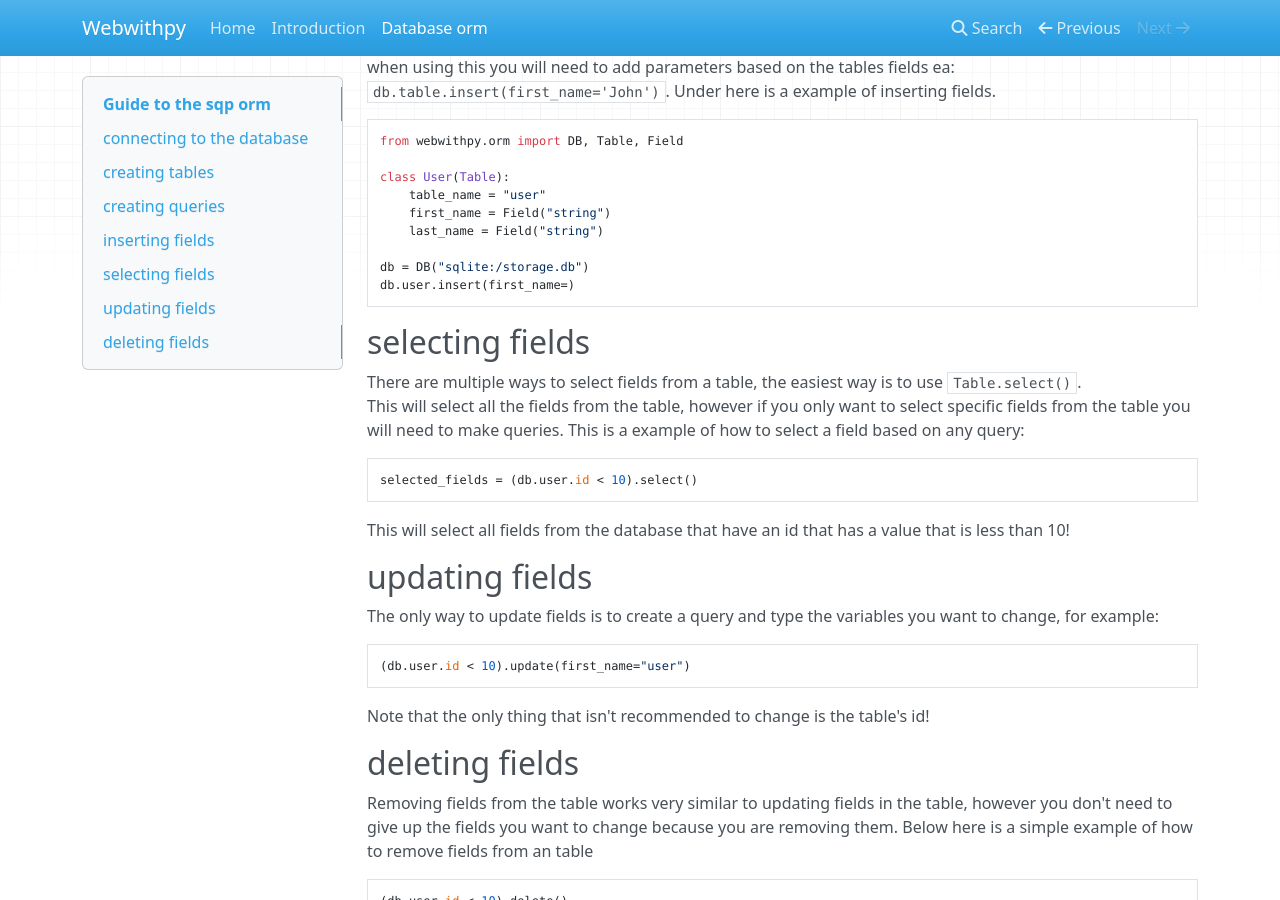
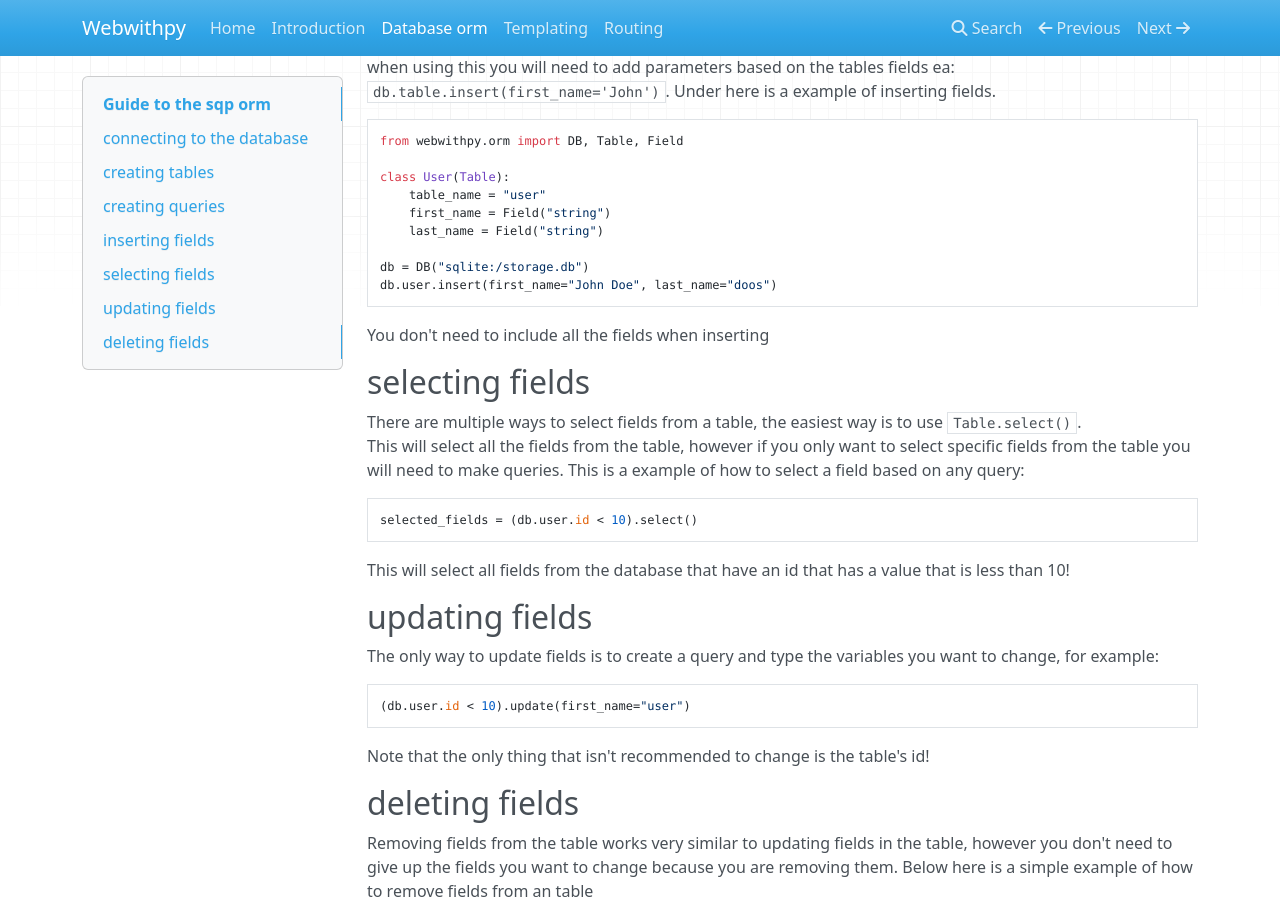
Before and after one commit to webwithpy/webwithpy, an MkDocs documentation site: the page built from docs/database_orm.md, in a window 1280 px wide and 900 px high, scrolled down 2319 px. Built offline with MkDocs 1.6.1, drawn with Linux system fonts in a browser that asks for light colours; nearby versions of some CDN libraries.

Commit message:
docs: templating updated and routing.md added

````diff
--- a/docs/database_orm.md
+++ b/docs/database_orm.md
@@ -114,8 +114,9 @@ class User(Table):
     last_name = Field("string")
 
 db = DB("sqlite:/storage.db")
-db.user.insert(first_name=)
+db.user.insert(first_name="John Doe", last_name="doos")
 ```
+You don't need to include all the fields when inserting
 
 ## selecting fields
 There are multiple ways to select fields from a table, the easiest way is to use `Table.select()`.<br>
--- a/mkdocs.yml
+++ b/mkdocs.yml
@@ -5,6 +5,9 @@ nav:
   - Home: index.md
   - Introduction: introduction.md
   - Database orm: database_orm.md
+  - Templating: templating.md
+  - Routing: routing.md
+
 theme:
   name: mkdocs
   locale: en
````
Also changed, not shown: docs/templating.md (added, +38 -0 lines), docs/routing.md (added).
